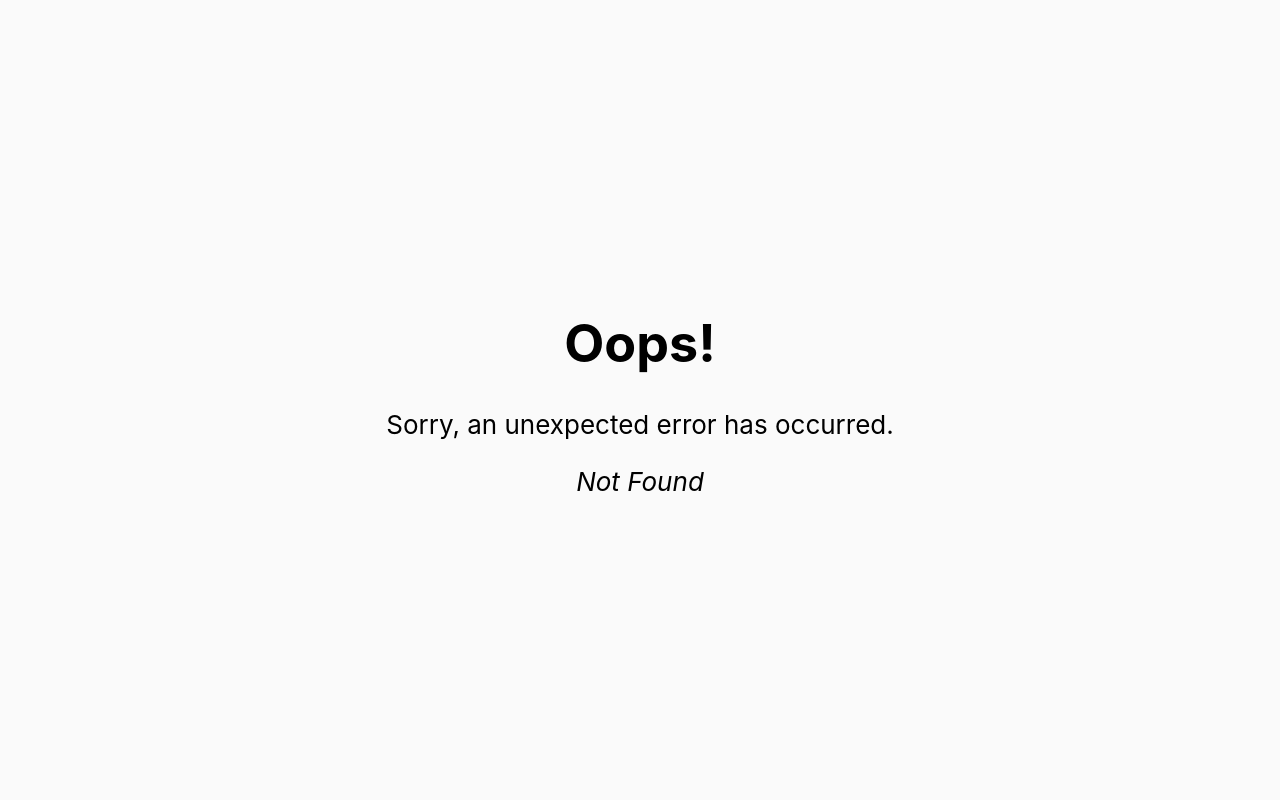
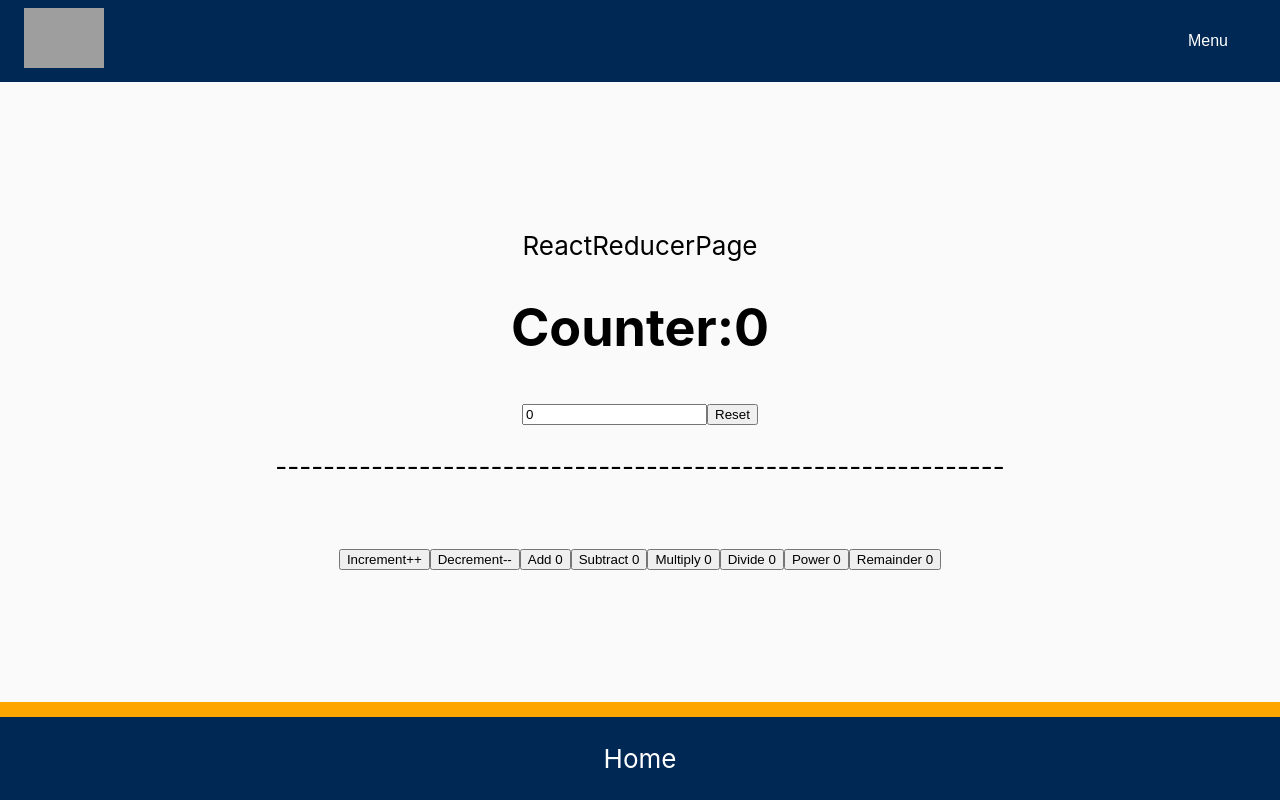
Before and after one commit to Thilanka0824/react-coding-challenge-counter-frontend, a React (Create React App) app: page /react-reducer in a window 1280 px wide. Before the commit this address had no page. Built offline with nearby package versions, Linux system fonts and the light colour scheme; grey boxes are pictures that could not be loaded.

Commit message:
added a notes for reducer page

```diff
--- a/src/App.css
+++ b/src/App.css
@@ -170,7 +170,7 @@ nav button {
   margin: 0 1rem;
   color: white;
   background-color: #007BFF;
-  border: #007BFF;
+  /* border: #007BFF; */
   min-height: 3.5rem;
   min-width: 6rem;
   max-height: 3.5rem;
@@ -182,7 +182,7 @@ nav button {
 .show-couples button:hover {
   color: white;
     background-color: #93C5FD;
-    border: #007BFF;
+    /* border: #007BFF; */
     min-height: 3.5rem;
     min-width: 6rem;
     max-height: 3.5rem;
@@ -204,10 +204,15 @@ nav button {
 .App-footer {
   background-color: #002855;
   color: white;
-  padding: 1rem;
+  /* padding: 1rem; */
   border-top: 15px solid #FFA500;
   position: fixed;
   bottom: 0;
   left: 0;
   right: 0;
 }
+
+a {
+  text-decoration: none;
+  color: white;
+}
--- a/src/App.js
+++ b/src/App.js
@@ -6,6 +6,7 @@ import HomePage from "./pages/HomePage";
 import PokemonPage from "./pages/PokemonPage";
 import Redirect from "./components/Redirect";
 import FetchPage from "./pages/FetchPage";
+import ReactReducerPage from "./pages/ReactReducerPage";
 
 function App() {
   const router = createBrowserRouter([
@@ -29,6 +30,10 @@ function App() {
         {
           path: "fetchpage",
           element: <FetchPage/>
+        },
+        {
+          path: "react-reducer",
+          element: <ReactReducerPage/>
         }
       ],
     },
--- a/src/components/Footer.js
+++ b/src/components/Footer.js
@@ -1,11 +1,14 @@
-import React from 'react'
+import React from "react";
+import { Link } from "react-router-dom";
 
 const Footer = () => {
   return (
-    <footer className='App-footer gradient'>
-    Because I'm bored
+    <footer className="App-footer gradient">
+      <Link to="/">
+        <p>Home</p>
+      </Link>
     </footer>
-  )
-}
+  );
+};
 
-export default Footer
+export default Footer;
--- a/src/components/Logo.js
+++ b/src/components/Logo.js
@@ -4,7 +4,7 @@ const Logo = () => {
   return (
     <div className='logo'>
       <img className='logo-img'
-        src="https://seeklogo.com/images/C/charizard-logo-DB13CC1850-seeklogo.com.png"
+        src="https://seeklogo.com/images/C/charizard-logo-DB13CC1850-seeklogo.com.png" alt='oops'
       />
     </div>
   );
--- a/src/components/NavBar.js
+++ b/src/components/NavBar.js
@@ -20,6 +20,7 @@ const NavBar = () => {
           <Link to="pokemonpage">Pokemon</Link>
           <Link to="redirect">Redirect</Link>
           <Link to="fetchpage">Fetch Page</Link>
+          <Link to="react-reducer">Reducer Notes Page</Link>
         </div>
       )}
     </nav>
--- a/src/pages/FetchPage.js
+++ b/src/pages/FetchPage.js
@@ -1,3 +1,4 @@
+/* eslint-disable jsx-a11y/alt-text */
 import React, { useState, useEffect } from "react";
 
 const FetchPage = () => {
--- a/src/pages/HomePage.js
+++ b/src/pages/HomePage.js
@@ -1,6 +1,6 @@
 import React from "react";
 import Counter from "../components/Counter";
-import PokemonPicture from "../components/Logo";
+
 
 const HomePage = () => {
   return (
--- a/src/pages/PokemonPage.js
+++ b/src/pages/PokemonPage.js
@@ -1,15 +1,15 @@
 import React from 'react'
-import Logo from '../components/Logo';
+
 
 const PokemonPage = () => {
   return (
     <div className='pokemon-div'>
-      <img src="https://pokestop.io/img/pokemon/aggron-256x256.png" />
+      <img src="https://pokestop.io/img/pokemon/aggron-256x256.png" alt=''/>
     <br/>
     <h3>Aggron</h3>
-    <img src='https://pokestop.io/img/pokemon/ho-oh-256x256.png'/>
+    <img src='https://pokestop.io/img/pokemon/ho-oh-256x256.png' alt=''/>
     <h3>Ho-oh</h3>
-    <img src='https://pokestop.io/img/pokemon/groudon-256x256.png'/>
+    <img src='https://pokestop.io/img/pokemon/groudon-256x256.png' alt=''/>
     <h3>Groudon</h3>
 
     </div>
--- /dev/null
+++ b/src/pages/ReactReducerPage.js
@@ -0,0 +1,87 @@
+import React, { useState, useReducer } from "react";
+import counterReducer from "../reducers/counterReducer";
+
+
+
+const ReactReducerPage = () => {
+//   const [notesCounter, setNotesCounter] = useState(0);
+    const [notesCounter, dispatch] = useReducer(counterReducer, 0)
+  const [inputHandler, setInputHandler] = useState(0);
+
+  const mathArr = [
+    "Increment",
+    "Decrement",
+    "Add",
+    "Subtract",
+    "Multiply",
+    "Divide",
+    "Power",
+    "Remainder",
+  ];
+
+  //   const notesCounterFuncAdd = () => {
+  //     setNotesCounter(notesCounter + 1);
+  //   };
+  //   const notesCounterFuncSub = () => {
+  //     setNotesCounter(notesCounter - 1);
+  //   };
+
+//   const notesCounterFuncParam = (type) => {
+//     dispatch({
+//         type: type,
+//         inputHandler: inputHandler
+//     })
+//     // type === "Add" && setNotesCounter(notesCounter + inputHandler);
+//     // type === "Subtract" && setNotesCounter(notesCounter - inputHandler);
+//     // type === "Divide" && setNotesCounter(notesCounter / inputHandler);
+//     // type === "Multiply" && setNotesCounter(notesCounter * inputHandler);
+//   };
+
+  return (
+    <div>
+      ReactReducerPage
+      <h1>Counter:{notesCounter}</h1>
+      {/* <button onClick={notesCounterFuncAdd}>Add 1</button>
+    <button onClick={notesCounterFuncSub}>Sub 1</button> */}
+      <input
+        type="number"
+        onChange={(e) => setInputHandler(parseInt(e.target.value))}
+        value={inputHandler}
+      ></input>
+      <button onClick={() => dispatch({
+        type: 'RESET',
+      })}>Reset</button>
+      <p>-------------------------------------------------------------</p>
+      <br></br>
+      {/* <button onClick={() => notesCounterFuncParam("Add")}>
+        Add {inputHandler}
+      </button>
+      <button onClick={() => notesCounterFuncParam("Subtract")}>
+        Subtract {inputHandler}
+      </button>
+      <button onClick={() => notesCounterFuncParam("Divide")}>
+        Divide {inputHandler}
+      </button>
+      <button onClick={() => notesCounterFuncParam("Multiply")}>
+        Multiply {inputHandler}
+      </button> */}
+      {mathArr.map((expression) => {
+        return (
+          <button onClick={() => dispatch({
+            type: expression,
+            inputHandler: inputHandler
+          })}>
+            {expression}
+            {expression === "Increment"
+              ? "++"
+              : expression === "Decrement"
+              ? "--"
+              : " " + inputHandler}
+          </button>
+        );
+      })}
+    </div>
+  );
+};
+
+export default ReactReducerPage;
--- /dev/null
+++ b/src/reducers/counterReducer.js
@@ -0,0 +1,35 @@
+const counterReducer = (notesCounter, action) => {
+    console.log(action)
+    switch (action.type) {
+      case "Increment":
+        return notesCounter + 1;
+
+      case "Decrement":
+        return notesCounter - 1;
+
+      case "Add":
+        return notesCounter + action.inputHandler;
+
+      case "Subtract":
+        return notesCounter - action.inputHandler;
+
+      case "Multiply":
+        return notesCounter * action.inputHandler;
+
+      case "Divide":
+        return notesCounter / action.inputHandler;
+
+      case "Power":
+        return notesCounter ** action.inputHandler;
+
+      case "Remainder":
+        return notesCounter % action.inputHandler;
+        case "RESET":
+            return 0
+
+      default:
+        throw console.error("Action not found");
+    }
+}
+
+export default counterReducer
```
Also changed, not shown: src/hooks/CheckValidEmail.js (added, +18 -0 lines).
